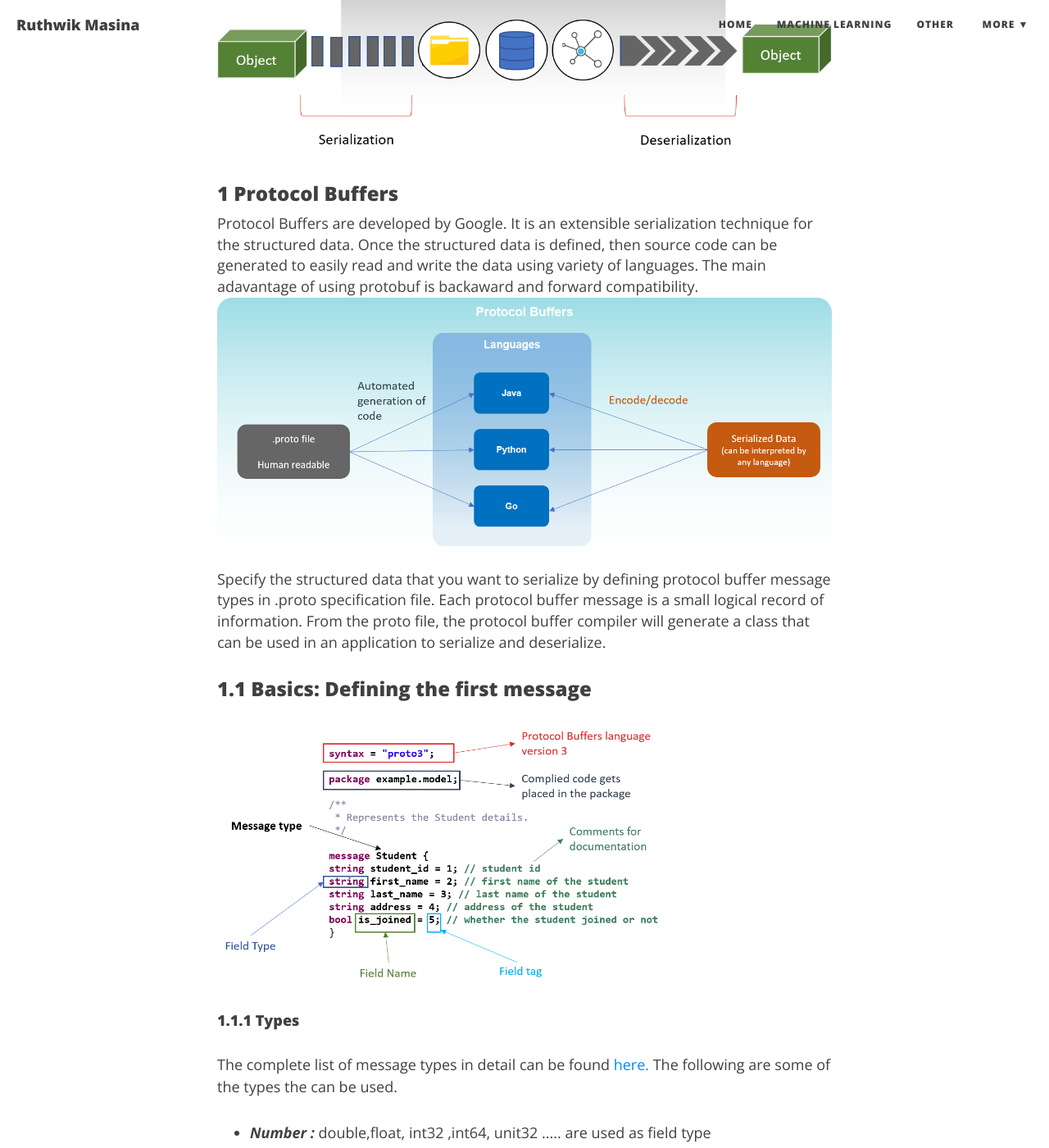
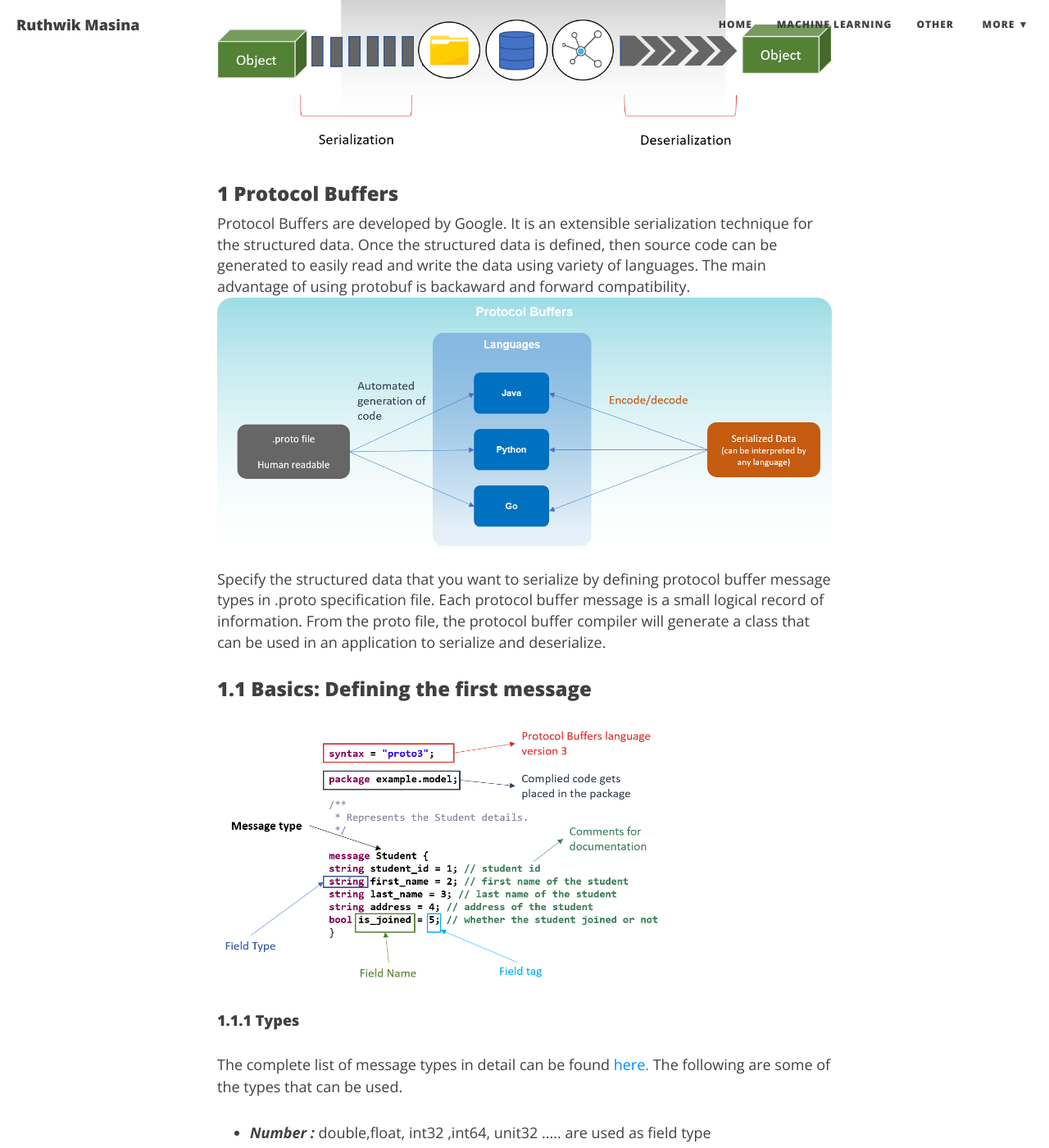
Before and after one commit to Ruthwik/ruthwik.github.io, a Jekyll site: the page built from _posts/2019-03-22-protocol_buffers.md, in a window 1280 px wide and 1400 px high, scrolled down 808 px. Shown: the whole window at 82% size. Built offline with Jekyll 4.4.1, drawn with Linux system fonts in a browser that asks for light colours; nearby versions of some CDN libraries; comment, search, counter and statistics services are not loaded; some of the changed text lies outside the part shown.

````diff
--- a/_posts/2019-03-22-protocol_buffers.md
+++ b/_posts/2019-03-22-protocol_buffers.md
@@ -19,7 +19,7 @@ bigimg:
 <p>
 
 <h3>1 Protocol Buffers</h3>
-Protocol Buffers are developed by Google. It is an extensible serialization technique for the structured data. Once the structured data is defined, then source code can be generated to easily read and write the data using variety of languages. The main adavantage of using protobuf is backaward and forward compatibility.
+Protocol Buffers are developed by Google. It is an extensible serialization technique for the structured data. Once the structured data is defined, then source code can be generated to easily read and write the data using variety of languages. The main advantage of using protobuf is backaward and forward compatibility.
 
 <img src="/img/protobuf/protobuf.png" alt="proto" height="100%" width="100%">
 
@@ -37,7 +37,7 @@ From the proto file, the protocol buffer compiler will generate a class that can
 <h4>1.1.1 Types</h4>
 <p>The complete list of message types in detail can be found <a href="https://developers.google.com/protocol-buffers/docs/proto#scalar">here.</a>
 
-The following are some of the types the can be used.
+The following are some of the types that can be used.
 
 <ul>
 	<li> <strong><em>Number :</em></strong> double,float, int32 ,int64, unit32 ..... are used as field type</li>
@@ -189,8 +189,9 @@ In the above example, you can either set lang_eng or lang_fre. I will create a s
 </p>
 <h4>1.3.2 Maps</h4>
 <p>
-Maps are used to store key value pairs like in any other programming languages. A map
-cannot be repeated. The following is an example of map.
+Maps are used to store key value pairs like in any other programming languages. A map cannot be repeated. The following is an example of map.
+
+</p>
 
 ```Java
 
@@ -201,7 +202,6 @@ message Student{
 
 ```
 
-</p>
 <h4>1.3.3 Timestamp</h4>
 <p>
 Protocol Buffers contain a set of well known types. One of the types is Timestamp.
````
